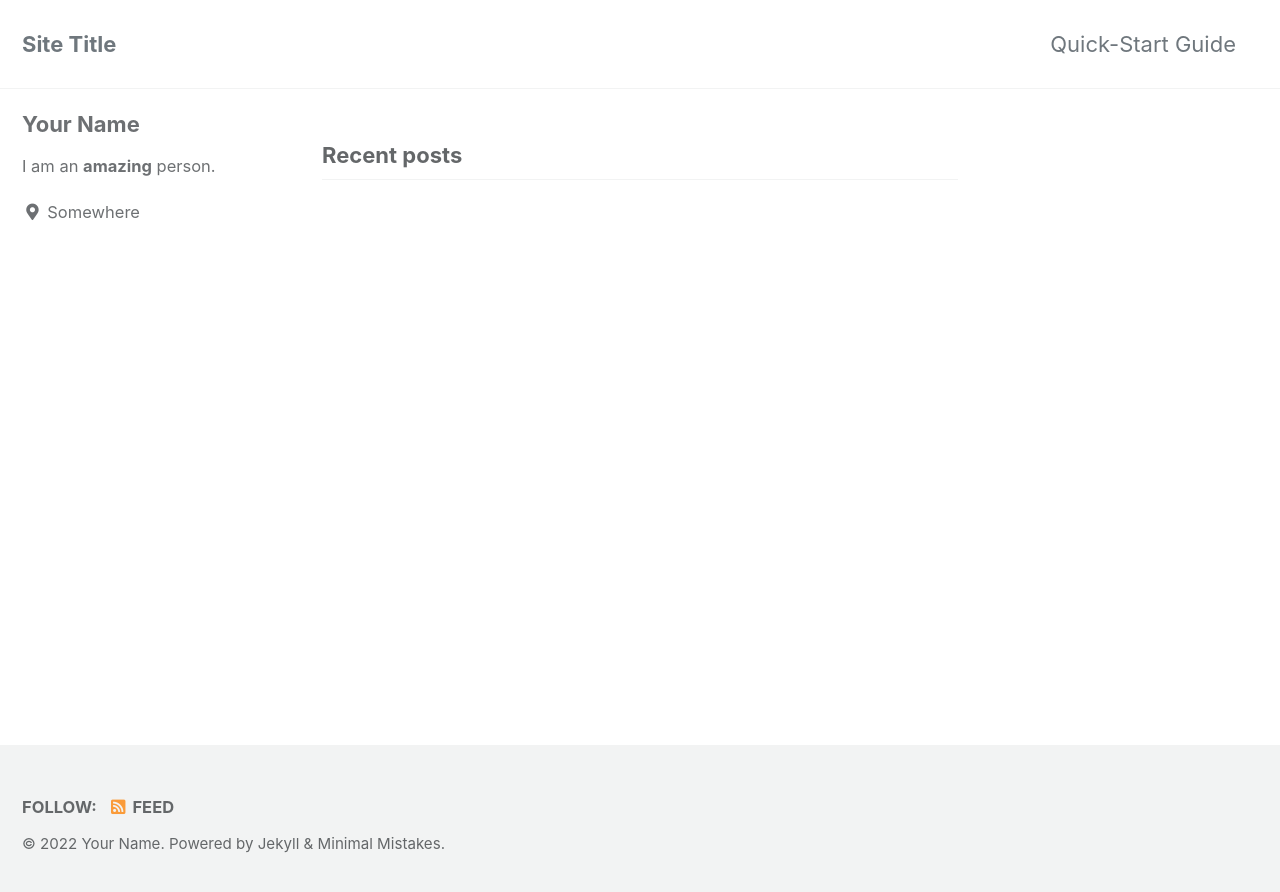
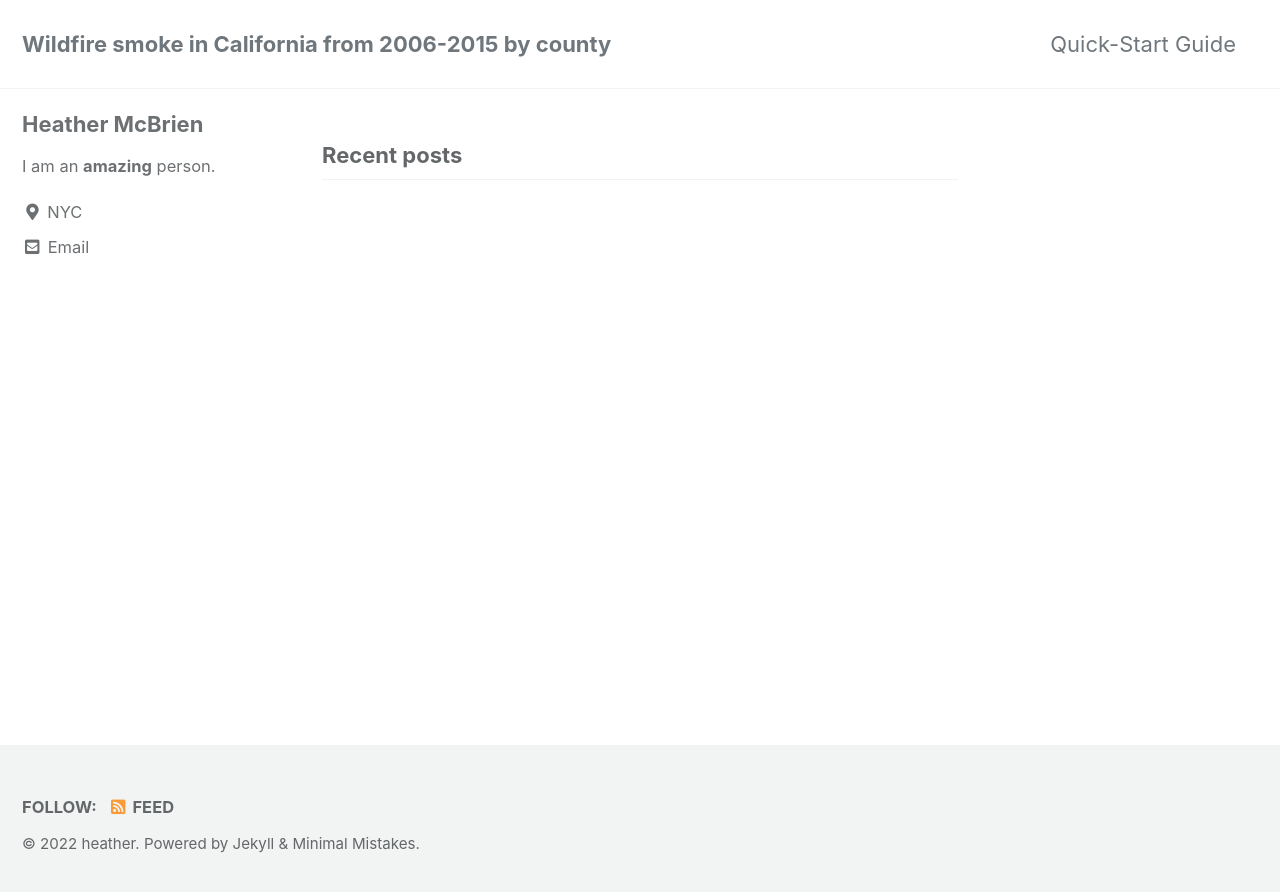
Before and after one commit to heathermcb/heathermcb, a Jekyll site: the page built from index.html, in a window 1280 px wide. Shown: the top 892 px of the page. Built offline with Jekyll 4.4.1, drawn with Linux system fonts in a browser that asks for light colours; cached includes are drawn as plain includes; the list of posts is cut into pages by our own code.

Commit message:
Update _config.yml

```diff
--- a/_config.yml
+++ b/_config.yml
@@ -16,10 +16,10 @@ minimal_mistakes_skin    : "default" # "air", "aqua", "contrast", "dark", "dirt"
 
 # Site Settings
 locale                   : "en-US"
-title                    : "Site Title"
+title                    : "Wildfire smoke in California from 2006-2015 by county"
 title_separator          : "-"
 subtitle                 : # site tagline that appears below site title in masthead
-name                     : "Your Name"
+name                     : "heather"
 description              : "An amazing website."
 url                      : "https://heathermcb.github.io/heathermcb"
 baseurl                  : # the subpath of your site, e.g. "/blog"
@@ -104,11 +104,11 @@ analytics:
 
 # Site Author
 author:
-  name             : "Your Name"
+  name             : "Heather McBrien"
   avatar           : # path of avatar image, e.g. "/assets/images/bio-photo.jpg"
   bio              : "I am an **amazing** person."
-  location         : "Somewhere"
-  email            :
+  location         : "NYC"
+  email            : hm2913@cumc.columbia.edu
   links:
     - label: "Email"
       icon: "fas fa-fw fa-envelope-square"
```
